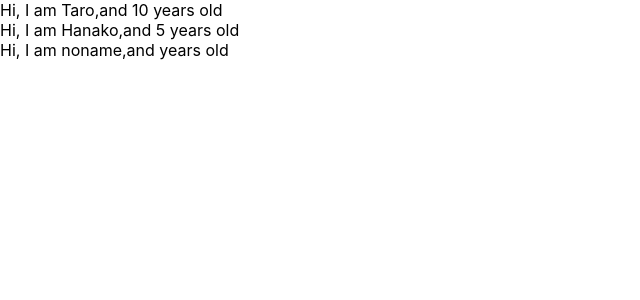
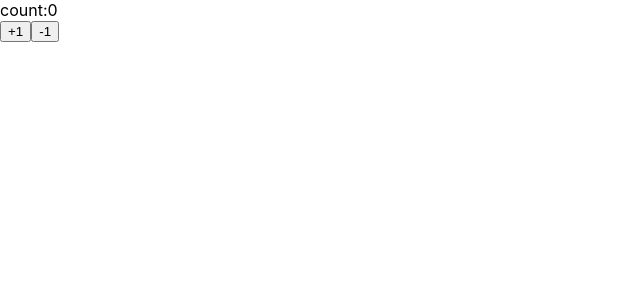
Before and after one commit to tetsuya405/udemy-react-redux-crud-application, a React (Create React App) app: page / in a window 1280 px wide. Shown: the top 300 px of the page, without its empty margins (0-640 px from the left). Built offline with nearby package versions, Linux system fonts and the light colour scheme.

Commit message:
learn state and setState

```diff
--- a/src/App.js
+++ b/src/App.js
@@ -1,28 +1,31 @@
-import React from "react";
-import PropTypes from "prop-types";
+import React, { Component } from "react";
 
-const App = () => {
-  const profiles = [
-    { name: "Taro", age: 10 },
-    { name: "Hanako", age: 5 },
-    { name: "noname"}
-  ]
-  return (
-    <div>
-      {
-      profiles.map((profile,index) => {
-        return <User name={profile.name} age={profile.age} key={index} />
-      })
-      }
-    </div>
-  )
+const App = () => <Counter></Counter>;
+
+class Counter extends Component {
+  constructor(props) {
+    super(props);
+    console.log(this.state);
+    this.state = { count: 0 };
+  }
+
+  handlePlusButton = () => {
+    this.setState({ count: this.state.count + 1 });
+  };
+
+  handleMinusButton = () => {
+    this.setState({ count: this.state.count - 1 });
+  };
+  render() {
+    return (
+      <React.Fragment>
+        <div>count:{this.state.count} </div>
+        <button onClick={this.handlePlusButton}>+1</button>
+        <button onClick={this.handleMinusButton}>-1</button>
+
+      </React.Fragment>
+    );
+  }
 }
-const User = (props) => {
-  return <div>Hi, I am {props.name},and {props.age} years old</div>
-}
- User.propTypes ={
-   name: PropTypes.string,
-   age: PropTypes.number.isRequired
- }
 
 export default App;
```
